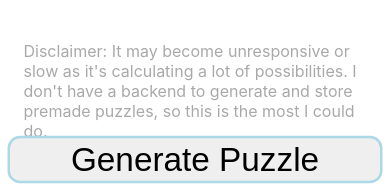
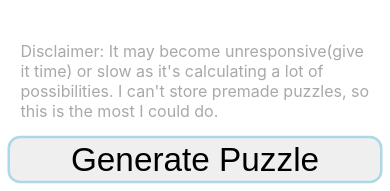
Before and after one commit to crlapples/Sudoku-project, a React (Create React App) app in the folder sudoku/: page / in a window 390 px wide. Shown: the top 191 px of the page. Built offline with nearby package versions, Linux system fonts and the light colour scheme.

Commit message:
Update React App

```diff
--- a/sudoku/src/App.css
+++ b/sudoku/src/App.css
@@ -156,6 +156,6 @@ input[type="number"] {
   }
 
   .disclaimer {
-    margin-left: 23.5px;
+    margin-left: 20.5px;
   }
 }
--- a/sudoku/src/App.jsx
+++ b/sudoku/src/App.jsx
@@ -167,7 +167,7 @@ const App = () => {
 
   return (
     <div className="appContainer">
-      <p className="disclaimer">Disclaimer: It may become unresponsive or slow as it's calculating a lot of possibilities. I don't have a backend to generate and store premade puzzles, so this is the most I could do.</p>
+      <p className="disclaimer">Disclaimer: It may become unresponsive(give it time) or slow as it's calculating a lot of possibilities. I can't store premade puzzles, so this is the most I could do.</p>
       <button onClick={newSudoku} className="newButton">
         {isLoading ? "Generating..." : "Generate Puzzle"}
       </button>
```
